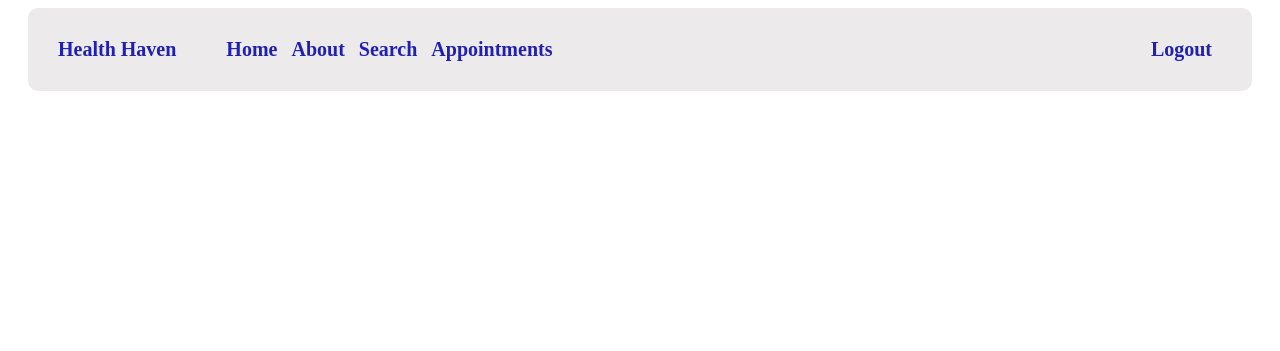
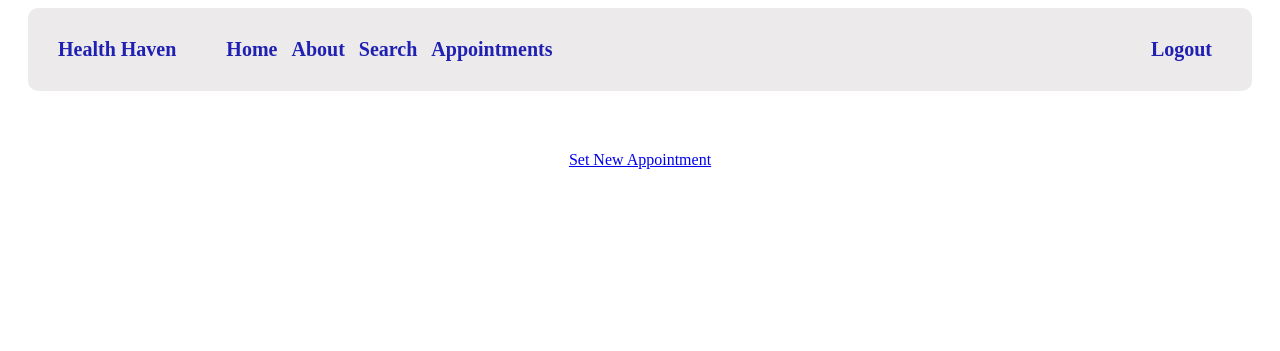
Before and after one commit to AzorAha1/Health-Haven, a Flask app: page /show_appointments/ in a window 1280 px wide. Shown: the top 351 px of the page. Run offline with Flask 3, Linux system fonts and the light colour scheme; a user stored in the database is signed in.

Commit message:
can now add new appointment from show appointment url

```diff
--- a/frontend/templates/show_ap.html
+++ b/frontend/templates/show_ap.html
@@ -10,4 +10,7 @@
             </div>
         {% endfor %}
     </div>
+    <center>
+        <a href="{{ url_for('setup_appointment') }}";">Set New Appointment</a>
+    </center>
 {% endblock %}
```
Also changed, not shown: backend/auth.py (deleted, +0 -35 lines), backend/health-haven.db.
